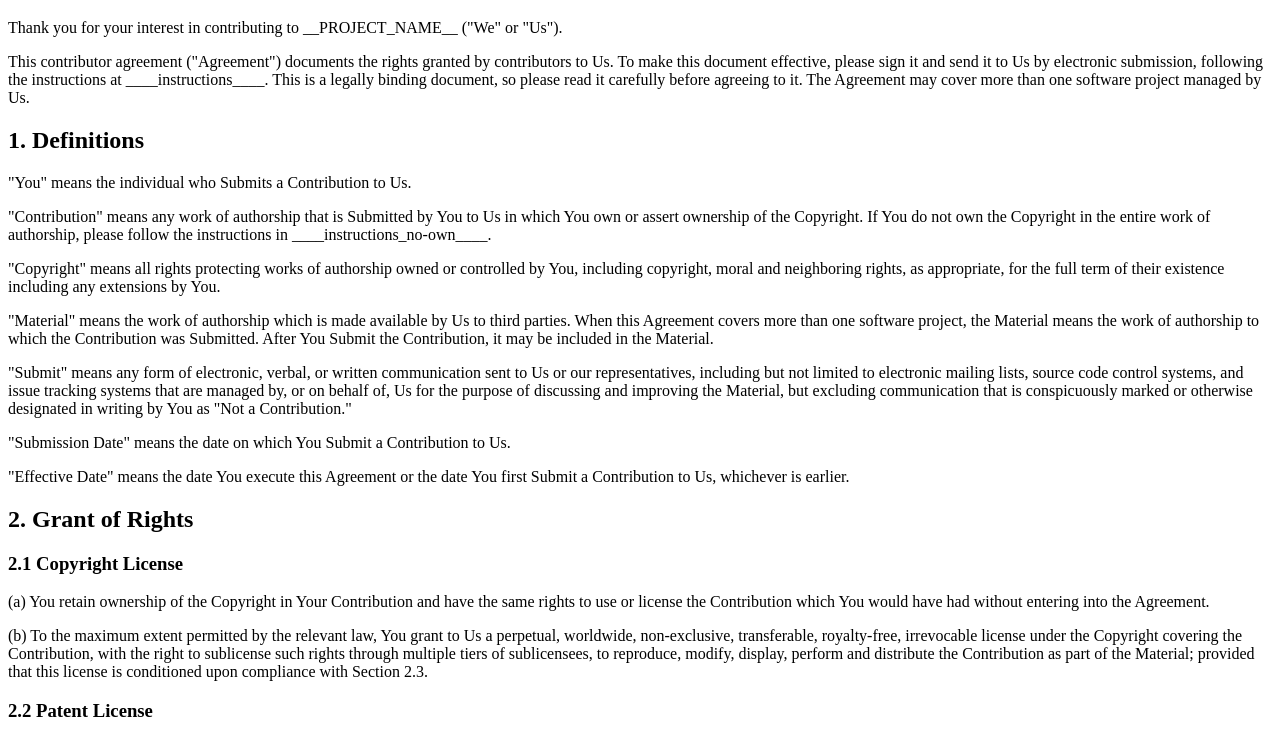
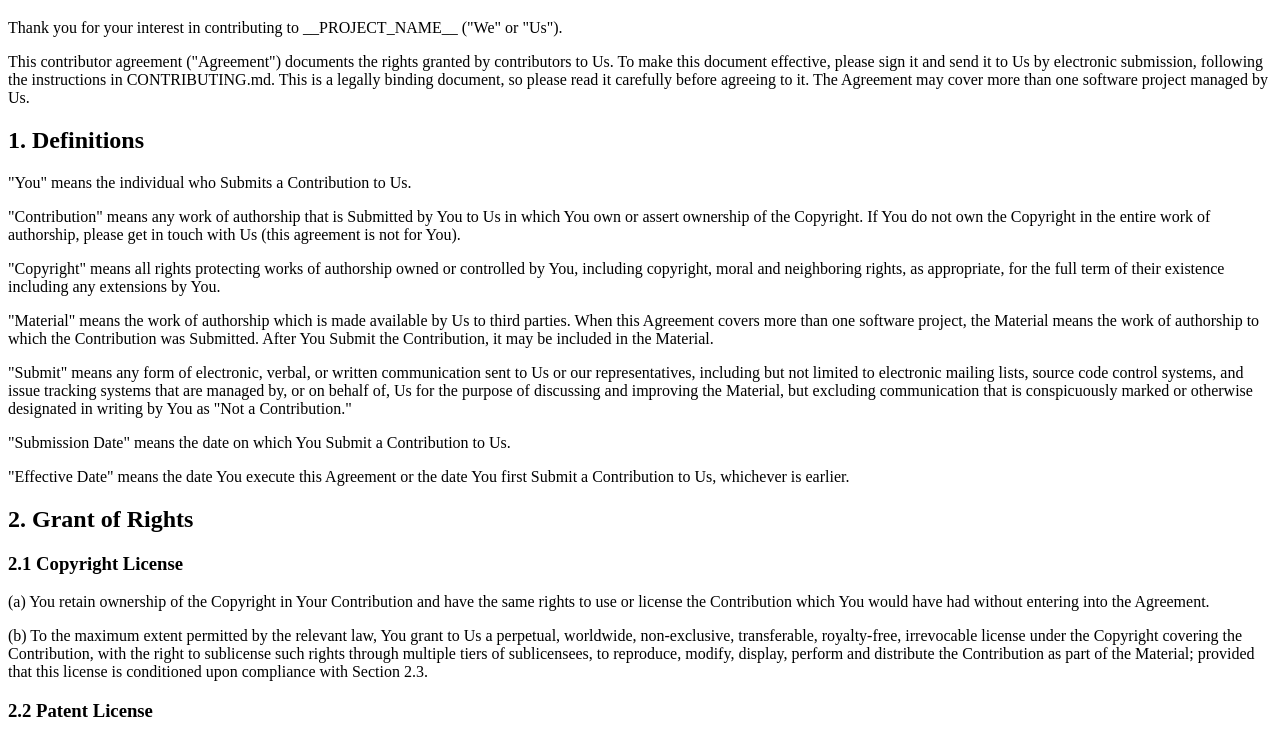
Before and after one commit to chrisjshull/square-word-wrap, a website: page CLAs/_Unsigned.html in a window 1280 px wide. Shown: the part 61-799 px from the top of the page. Drawn offline with Linux system fonts and the light colour scheme.

Commit message:
CLA filled in

```diff
--- a/CLAs/_Unsigned.html
+++ b/CLAs/_Unsigned.html
@@ -10,13 +10,13 @@
 
 <p>Thank you for your interest in contributing to __PROJECT_NAME__ ("We" or "Us").</p>
 
-<p>This contributor agreement ("Agreement") documents the rights granted by contributors to Us. To make this document effective, please sign it and send it to Us by electronic submission, following the instructions at ____instructions____. This is a legally binding document, so please read it carefully before agreeing to it. The Agreement may cover more than one software project managed by Us.</p>
+<p>This contributor agreement ("Agreement") documents the rights granted by contributors to Us. To make this document effective, please sign it and send it to Us by electronic submission, following the instructions in CONTRIBUTING.md. This is a legally binding document, so please read it carefully before agreeing to it. The Agreement may cover more than one software project managed by Us.</p>
 
 <h2>1. Definitions</h2>
 
 <p>"You" means the individual who Submits a Contribution to Us.</p>
 
-<p>"Contribution" means any work of authorship that is Submitted by You to Us in which You own or assert ownership of the Copyright. If You do not own the Copyright in the entire work of authorship, please follow the instructions in ____instructions_no-own____.</p>
+<p>"Contribution" means any work of authorship that is Submitted by You to Us in which You own or assert ownership of the Copyright. If You do not own the Copyright in the entire work of authorship, please get in touch with Us (this agreement is not for You).</p>
 
 <p>"Copyright" means all rights protecting works of authorship owned or controlled by You, including copyright, moral and neighboring rights, as appropriate, for the full term of their existence including any extensions by You.</p>
 
@@ -63,7 +63,7 @@
 
 <p>(c) The grant of rights under Section 2 does not violate any grant of rights which You have made to third parties, including Your employer.  If You are an employee, You have had Your employer approve this Agreement or sign the Entity version of this document.  If You are less than eighteen years old, please have Your parents or guardian sign the Agreement.</p>
 
-<p>(d) You have followed the instructions in ____instructions_no-own____, if You do not own the Copyright in the entire work of authorship Submitted.</p>
+<p>(d) You own the Copyright in the entire work of authorship Submitted.</p>
 
 <h2>4. Disclaimer</h2>
 
```
